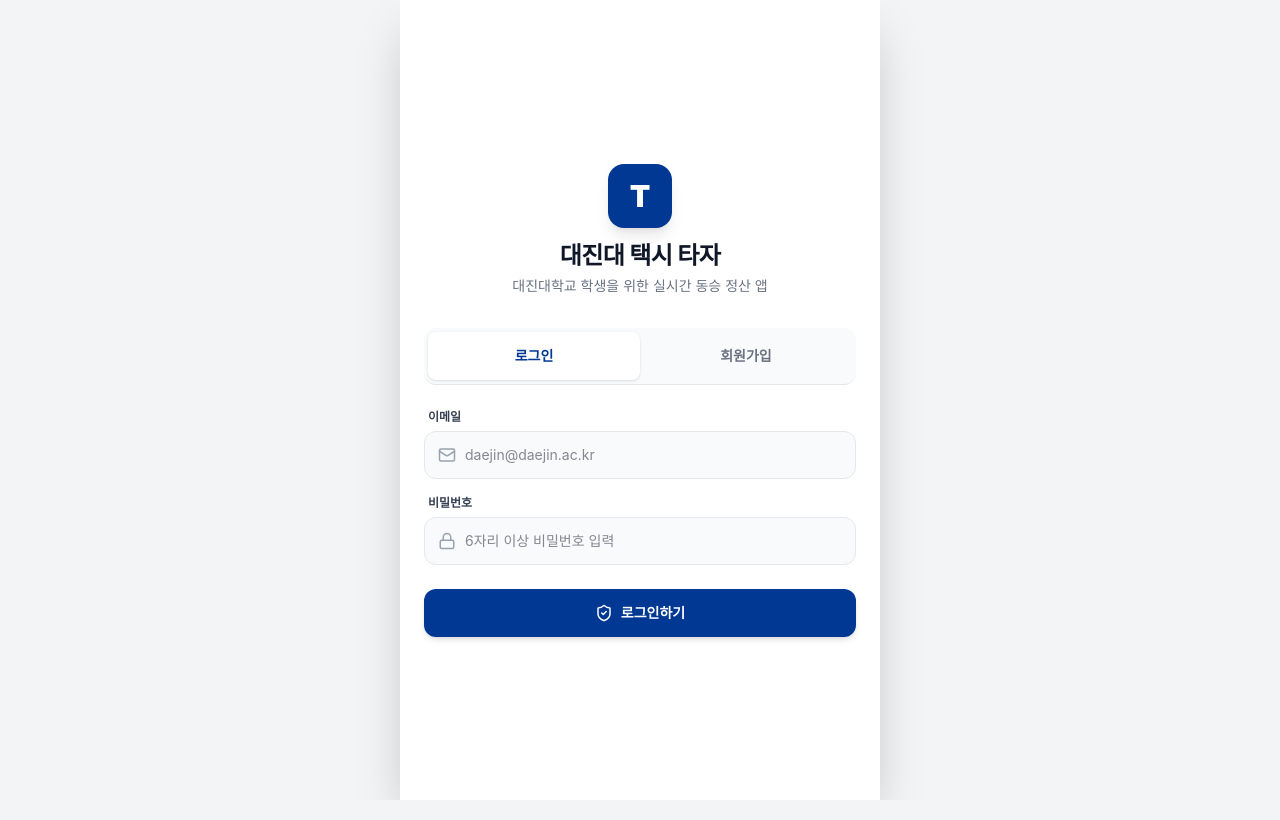
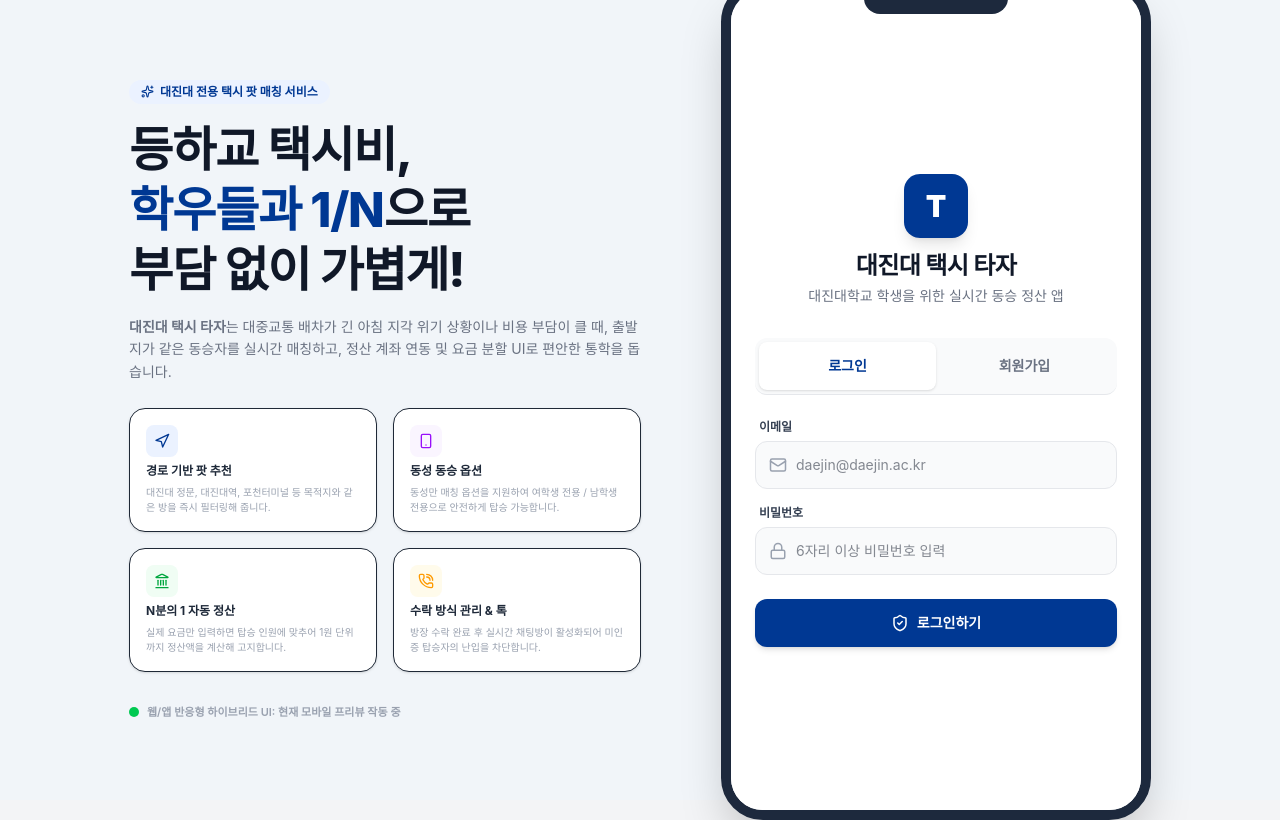
Before and after one commit to joong159/CampusTF, a Next.js app: page / in a window 1280 px wide. Built offline with nearby package versions, Linux system fonts and the light colour scheme; no server answers; a web font is replaced by a local one.

Commit message:
feat: Add responsive web landing page and mobile preview container layout

```diff
--- a/src/app/page.js
+++ b/src/app/page.js
@@ -7,7 +7,7 @@ import Home from '@/components/Home';
 import CreateRoom from '@/components/CreateRoom';
 import ChatRoom from '@/components/ChatRoom';
 import ApplicantManagement from '@/components/ApplicantManagement';
-import { Database, AlertCircle } from 'lucide-react';
+import { Database, Landmark, PhoneCall, Smartphone, Sparkles, Navigation } from 'lucide-react';
 
 export default function App() {
   const [view, setView] = useState('loading'); // loading, login, home, create, chat, manage
@@ -95,12 +95,86 @@ export default function App() {
   };
 
   return (
-    <div className="w-full min-h-screen bg-gray-100 flex justify-center">
-      {/* Mobile-sized Container */}
-      <div className="w-full max-w-[480px] min-h-screen bg-white shadow-2xl flex flex-col relative overflow-hidden">
-        {/* Mock Mode Notice Banner */}
+    <div className="w-full min-h-screen bg-slate-100 flex items-center justify-center md:p-6 lg:p-10 font-sans">
+      {/* Container holding left branding page + right app emulator on PC */}
+      <div className="w-full max-w-6xl flex flex-col md:flex-row items-center justify-center gap-10 lg:gap-20">
+
+        {/* LEFT PANE: Branding / Marketing Landing Page (Hidden on Mobile) */}
+        <div className="hidden md:flex flex-col md:w-1/2 max-w-lg text-left space-y-6">
+          <div className="space-y-4">
+            <div className="inline-flex items-center gap-1.5 px-3 py-1 bg-[#EBF2FF] text-[#003893] text-xs font-bold rounded-full">
+              <Sparkles size={13} />
+              대진대 전용 택시 팟 매칭 서비스
+            </div>
+            <h1 className="text-4xl lg:text-5xl font-extrabold text-gray-900 leading-tight tracking-tight">
+              등하교 택시비,<br />
+              <span className="text-[#003893]">학우들과 1/N</span>으로<br />
+              부담 없이 가볍게!
+            </h1>
+            <p className="text-gray-500 text-sm leading-relaxed">
+              <strong>대진대 택시 타자</strong>는 대중교통 배차가 긴 아침 지각 위기 상황이나 비용 부담이 클 때,
+              출발지가 같은 동승자를 실시간 매칭하고, 정산 계좌 연동 및 요금 분할 UI로 편안한 통학을 돕습니다.
+            </p>
+          </div>
+
+          {/* Core Feature Grids */}
+          <div className="grid grid-cols-2 gap-4">
+            <div className="bg-white p-4 rounded-2xl shadow-sm border border-gray-150/60 space-y-1.5">
+              <div className="w-8 h-8 rounded-lg bg-[#EBF2FF] flex items-center justify-center text-[#003893]">
+                <Navigation size={16} />
+              </div>
+              <h4 className="font-bold text-gray-800 text-xs">경로 기반 팟 추천</h4>
+              <p className="text-[10px] text-gray-400 leading-normal">
+                대진대 정문, 대진대역, 포천터미널 등 목적지와 같은 방을 즉시 필터링해 줍니다.
+              </p>
+            </div>
+
+            <div className="bg-white p-4 rounded-2xl shadow-sm border border-gray-150/60 space-y-1.5">
+              <div className="w-8 h-8 rounded-lg bg-purple-50 flex items-center justify-center text-purple-600">
+                <Smartphone size={16} />
+              </div>
+              <h4 className="font-bold text-gray-800 text-xs">동성 동승 옵션</h4>
+              <p className="text-[10px] text-gray-400 leading-normal">
+                동성만 매칭 옵션을 지원하여 여학생 전용 / 남학생 전용으로 안전하게 탑승 가능합니다.
+              </p>
+            </div>
+
+            <div className="bg-white p-4 rounded-2xl shadow-sm border border-gray-150/60 space-y-1.5">
+              <div className="w-8 h-8 rounded-lg bg-green-50 flex items-center justify-center text-green-600">
+                <Landmark size={16} />
+              </div>
+              <h4 className="font-bold text-gray-800 text-xs">N분의 1 자동 정산</h4>
+              <p className="text-[10px] text-gray-400 leading-normal">
+                실제 요금만 입력하면 탑승 인원에 맞추어 1원 단위까지 정산액을 계산해 고지합니다.
+              </p>
+            </div>
+
+            <div className="bg-white p-4 rounded-2xl shadow-sm border border-gray-150/60 space-y-1.5">
+              <div className="w-8 h-8 rounded-lg bg-amber-50 flex items-center justify-center text-amber-500">
+                <PhoneCall size={16} />
+              </div>
+              <h4 className="font-bold text-gray-800 text-xs">수락 방식 관리 & 톡</h4>
+              <p className="text-[10px] text-gray-400 leading-normal">
+                방장 수락 완료 후 실시간 채팅방이 활성화되어 미인증 탑승자의 난입을 차단합니다.
+              </p>
+            </div>
+          </div>
+
+          <div className="pt-2 text-[11px] text-gray-400 font-semibold flex items-center gap-2">
+            <span className="w-2.5 h-2.5 rounded-full bg-green-500 animate-ping"></span>
+            웹/앱 반응형 하이브리드 UI: 현재 모바일 프리뷰 작동 중
+          </div>
+        </div>
+
+        {/* RIGHT PANE: Smartphone Emulator on PC, Full Screen on Mobile */}
+        <div className="w-full max-w-[430px] min-h-screen md:min-h-[820px] md:h-[840px] bg-white md:rounded-[42px] md:shadow-2xl md:border-[10px] md:border-slate-800 flex flex-col relative overflow-hidden transform transition-all">
+
+          {/* Simulated Smartphone Notch/Speaker (Visible on PC only) */}
+          <div className="hidden md:block w-36 h-6 bg-slate-800 absolute top-0 left-1/2 transform -translate-x-1/2 rounded-b-2xl z-50"></div>
+
+          {/* Demo Mode Top Bar */}
           {isMock && view !== 'loading' && (
-          <div className="bg-blue-600 text-white px-4 py-2 flex items-center justify-between text-xs z-50 font-medium">
+            <div className="bg-blue-600 text-white px-4 py-2 flex items-center justify-between text-xs z-40 font-medium md:mt-5">
               <span className="flex items-center gap-1.5">
                 <Database size={13} className="animate-pulse" />
                 데모 테스트 중 (Supabase 미연결)
@@ -111,9 +185,10 @@ export default function App() {
             </div>
           )}
 
-        {/* Screen Controller */}
+          {/* App View Area */}
+          <div className={`flex-1 flex flex-col overflow-y-auto ${isMock ? '' : 'md:mt-5'}`}>
             {view === 'loading' && (
-          <div className="flex-1 flex flex-col items-center justify-center bg-white">
+              <div className="flex-grow flex flex-col items-center justify-center bg-white">
                 <div className="w-12 h-12 bg-[#003893] rounded-2xl flex items-center justify-center shadow-md animate-pulse mb-3">
                   <span className="text-white text-2xl font-black">T</span>
                 </div>
@@ -161,5 +236,8 @@ export default function App() {
             )}
           </div>
         </div>
+
+      </div>
+    </div>
   );
 }
```
Lines whose indentation alone changed are shown as unchanged.
